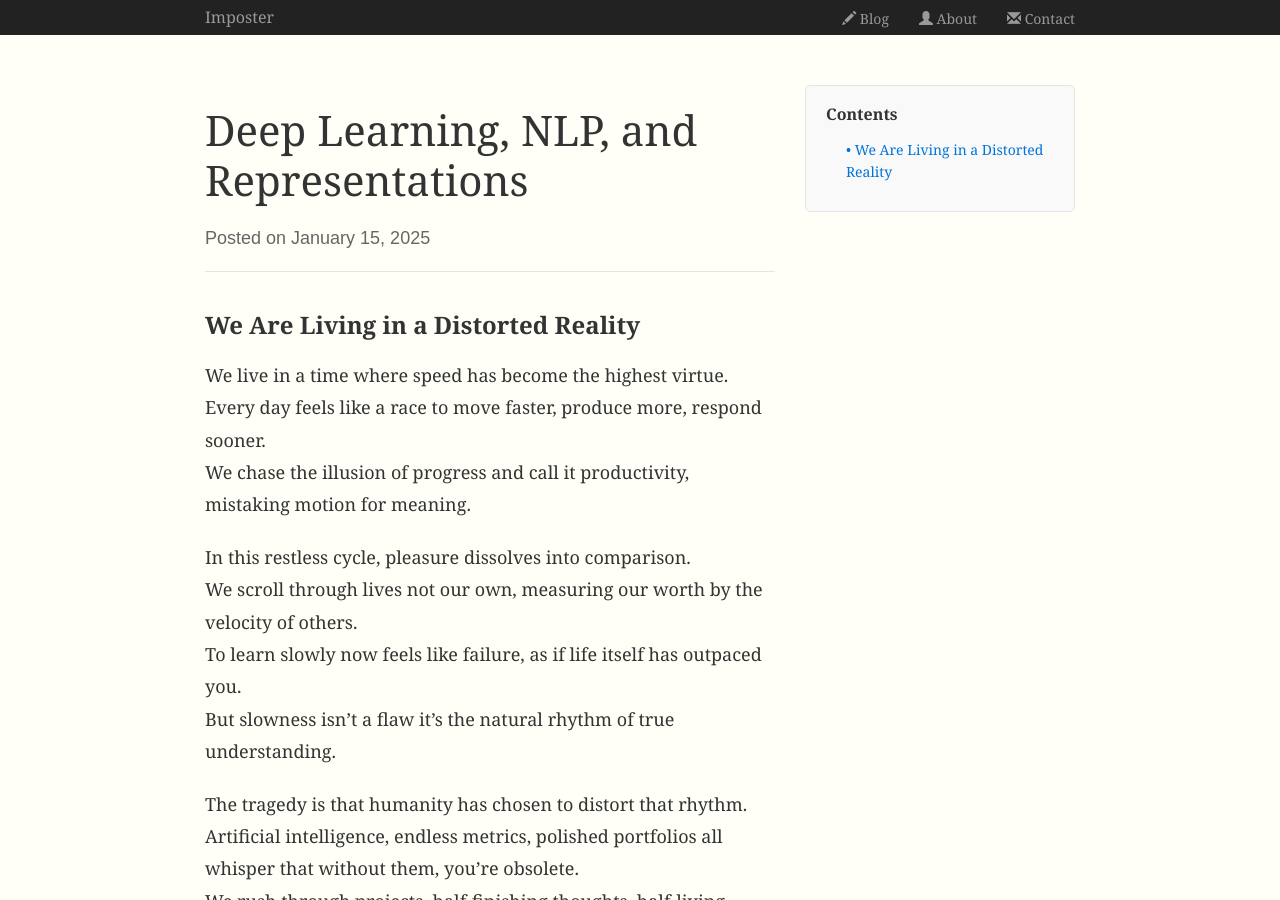
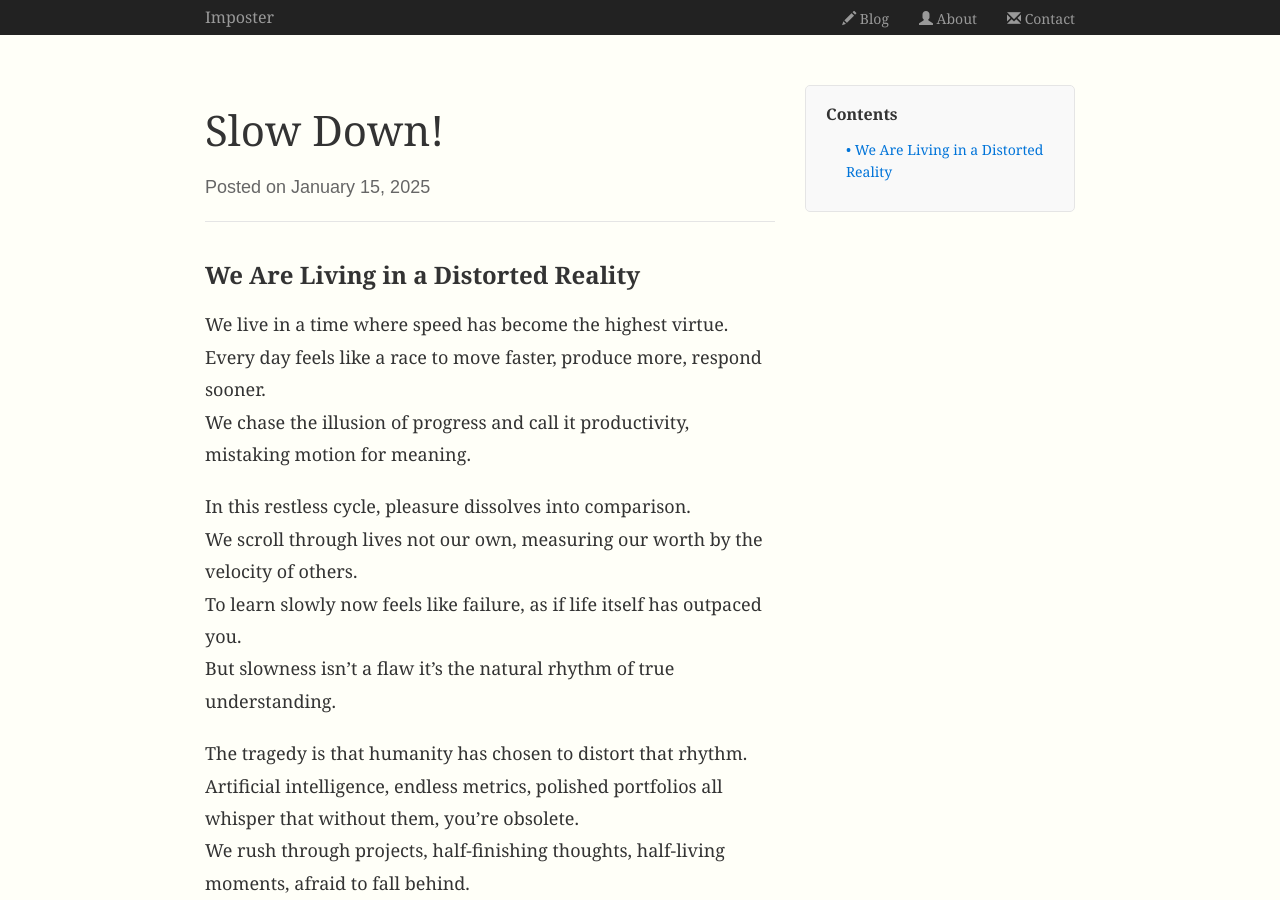
Before and after one commit to deyaa1251/deyaa1251, a Jekyll site: the page built from _posts/2025-10-13-Mastery.md, in a window 1280 px wide and 900 px high. Built offline with Jekyll 4.4.1, drawn with Linux system fonts in a browser that asks for light colours; nearby versions of some CDN libraries; some web fonts are replaced.

Commit message:
Update 2025-10-13-Mastery.md

```diff
--- a/_posts/2025-10-13-Mastery.md
+++ b/_posts/2025-10-13-Mastery.md
@@ -1,6 +1,6 @@
 ---
 layout: post
-title: "Deep Learning, NLP, and Representations"
+title: "Slow Down!"
 date: 2025-01-15
 image: ./blog images/nustar160728a-1.jpg
 ---
```
